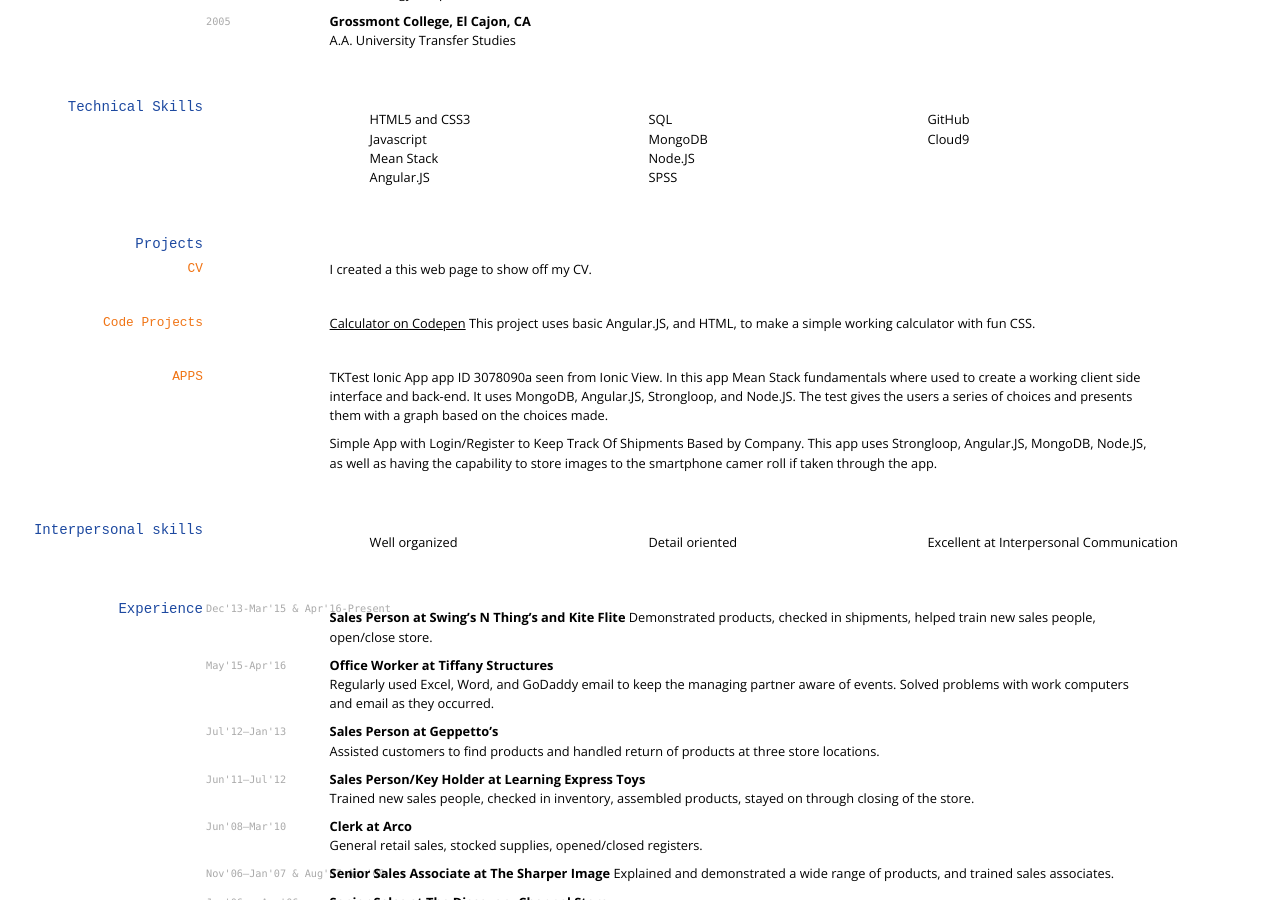
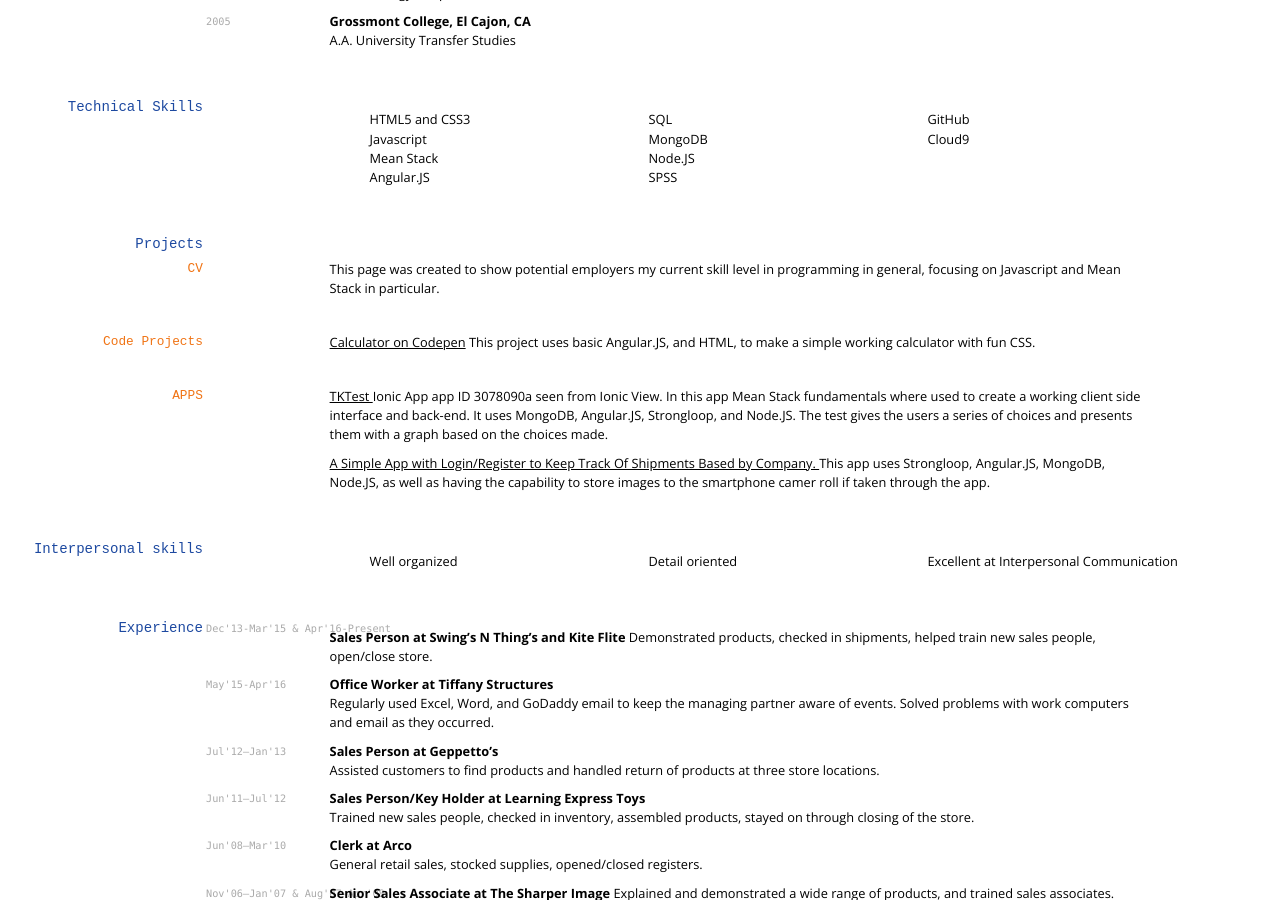
Before and after one commit to bdowlatshahiessf/bdowlatshahiessf.github.io, a Jekyll site: the page built from index.md, in a window 1280 px wide and 900 px high, scrolled down 523 px. Built offline with Jekyll 4.4.1, drawn with Linux system fonts in a browser that asks for light colours; nearby versions of some CDN libraries; part of the change alters nothing that is shown.

Commit message:
Update index.md

```diff
--- a/index.md
+++ b/index.md
@@ -59,7 +59,7 @@ A.A. University Transfer Studies
 
 ### CV
 
-I created a this web page to show off my CV.
+This page was created to show potential employers my current skill level in programming in general, focusing on Javascript and Mean Stack in particular.
 
 ### Code Projects
 
@@ -69,9 +69,9 @@ I created a this web page to show off my CV.
 
 ### APPS
 
-TKTest Ionic App app ID 3078090a seen from Ionic View. In this app Mean Stack fundamentals where used to create a working client side interface and back-end. It uses MongoDB, Angular.JS, Strongloop, and Node.JS. The test gives the users a series of choices and presents them with a graph based on the choices made.
+<a href="https://github.com/bdowlatshahiessf/TKTest" target="_blank">TKTest </a> Ionic App app ID 3078090a seen from Ionic View. In this app Mean Stack fundamentals where used to create a working client side interface and back-end. It uses MongoDB, Angular.JS, Strongloop, and Node.JS. The test gives the users a series of choices and presents them with a graph based on the choices made.
 
-Simple App with Login/Register to Keep Track Of Shipments Based by Company. This app uses Strongloop, Angular.JS, MongoDB, Node.JS, as well as having the capability to store images to the smartphone camer roll if taken through the app.
+<a href="https://github.com/bdowlatshahiessf/finalproject" target="_blank"> A Simple App with Login/Register to Keep Track Of Shipments Based by Company. </a> This app uses Strongloop, Angular.JS, MongoDB, Node.JS, as well as having the capability to store images to the smartphone camer roll if taken through the app.
 
 
 ## Interpersonal skills
```
